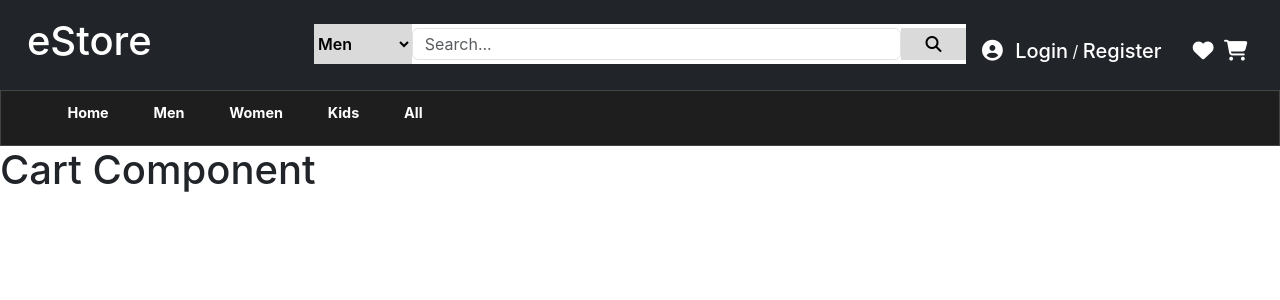
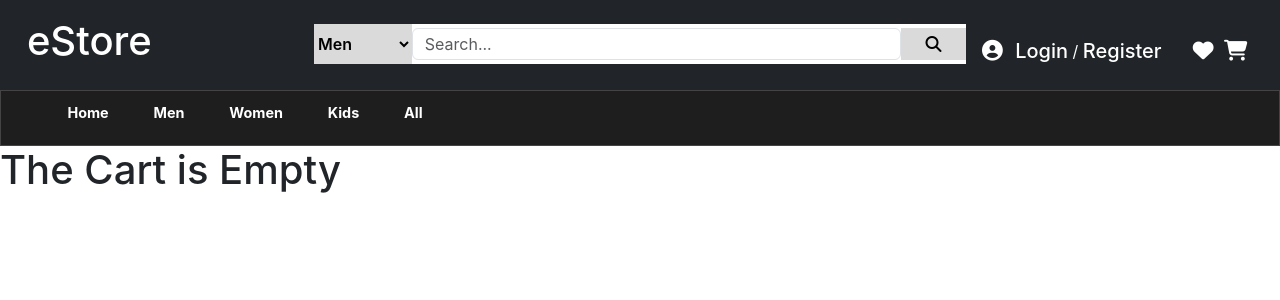
Before and after one commit to chandni-singh/eStore, a React (Create React App) app: page /cart in a window 1280 px wide. Shown: the top 300 px of the page. Built offline with nearby package versions, Linux system fonts and the light colour scheme; no server answers.

Commit message:
added conditional rendering for empty and filled cart

```diff
--- /dev/null
+++ b/src/Components/Cart/EmptyCart/index.js
@@ -0,0 +1,9 @@
+const EmptyCart = () => {
+  return (
+    <div>
+      <h1>The Cart is Empty</h1>
+    </div>
+  );
+};
+
+export default EmptyCart;
--- /dev/null
+++ b/src/Components/Cart/FilledCart/index.js
@@ -0,0 +1,9 @@
+const FilledCart = () => {
+  return (
+    <div>
+      <h1>The Cart is Filled</h1>
+    </div>
+  );
+};
+
+export default FilledCart;
--- a/src/Components/Cart/index.js
+++ b/src/Components/Cart/index.js
@@ -1,8 +1,11 @@
+import { useSelector } from "react-redux";
+import EmptyCart from "./EmptyCart";
+import FilledCart from "./FilledCart";
+
 const Cart = () => {
+  const cart = useSelector((state) => state.cr);
   return (
-    <div>
-      <h1>Cart Component</h1>
-    </div>
+    <div>{cart.cartItems.length === 0 ? <EmptyCart /> : <FilledCart />}</div>
   );
 };
 
```
Also changed, not shown: src/Components/Cart/EmptyCart/_empty-cart.scss (added), src/Components/Cart/FilledCart/_filled-cart.scss (added).
